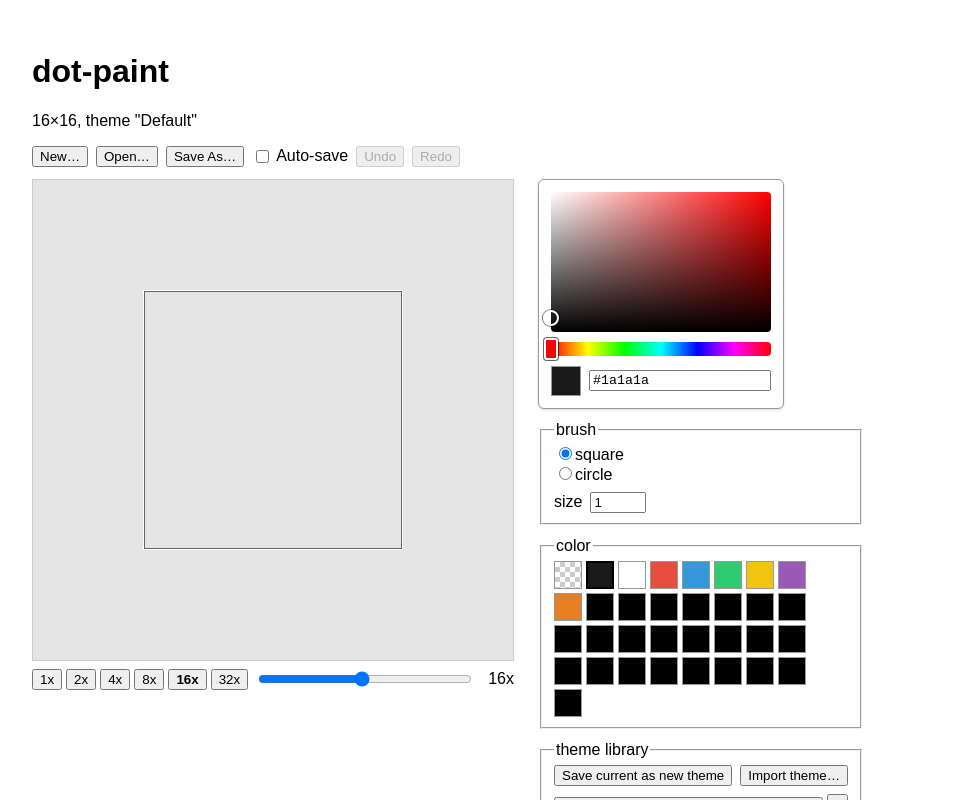
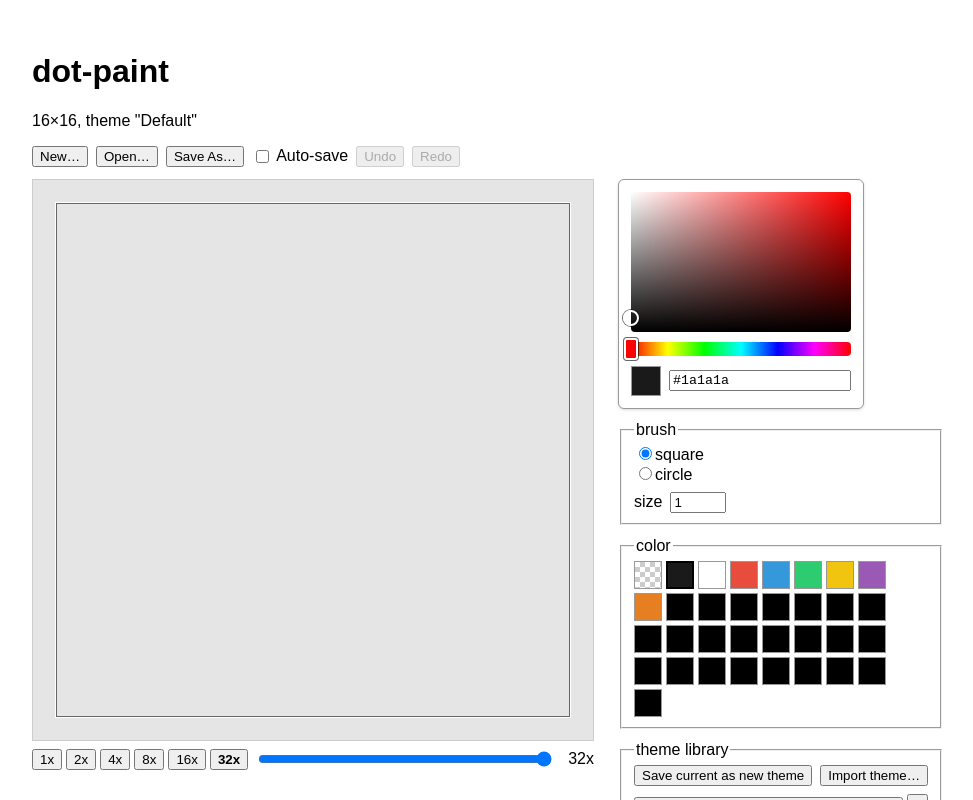
Before and after one commit to jiebanh/dot-paint, a React (Vite) app in the folder packages/web/: page / in a window 1280 px wide. Shown: the top 800 px of the page, without its empty margins (0-973 px from the left). Built offline with nearby package versions, Linux system fonts and the light colour scheme.

Commit message:
fix: modify canvas size

```diff
--- a/packages/web/src/zoom.ts
+++ b/packages/web/src/zoom.ts
@@ -2,16 +2,21 @@ export const ZOOM_PRESETS = [1, 2, 4, 8, 16, 32] as const;
 export const MIN_ZOOM = ZOOM_PRESETS[0];
 export const MAX_ZOOM = ZOOM_PRESETS[ZOOM_PRESETS.length - 1];
 
+/** Target for autoZoom's fit calculation - matches core's MAX_SIZE, so a 512x512 document displays at a clean 1x by default. */
+const AUTO_FIT_TARGET = 512;
+
 /**
- * Also Canvas's on-screen viewport box size (packages/web/src/components/Canvas.tsx):
- * the default zoom is chosen to just fit inside it, so nothing needs to
- * scroll until the user zooms in past the auto-fit level.
+ * Canvas's on-screen viewport box size (packages/web/src/components/Canvas.tsx).
+ * Larger than AUTO_FIT_TARGET on purpose: at MAX_SIZE (512px), the canvas at
+ * its default auto-fit zoom should sit with room to spare, not flush against
+ * the viewport edge where drawing near the border is awkward and scrolling
+ * kicks in immediately.
  */
-export const VIEWPORT_SIZE = 480;
+export const VIEWPORT_SIZE = 560;
 
 /** Picks the largest preset zoom that keeps the canvas's longer side within a comfortable on-screen budget. */
 export function autoZoom(width: number, height: number): number {
-  const fit = VIEWPORT_SIZE / Math.max(width, height);
+  const fit = AUTO_FIT_TARGET / Math.max(width, height);
   let chosen: number = MIN_ZOOM;
   for (const preset of ZOOM_PRESETS) {
     if (preset <= fit) chosen = preset;
```
